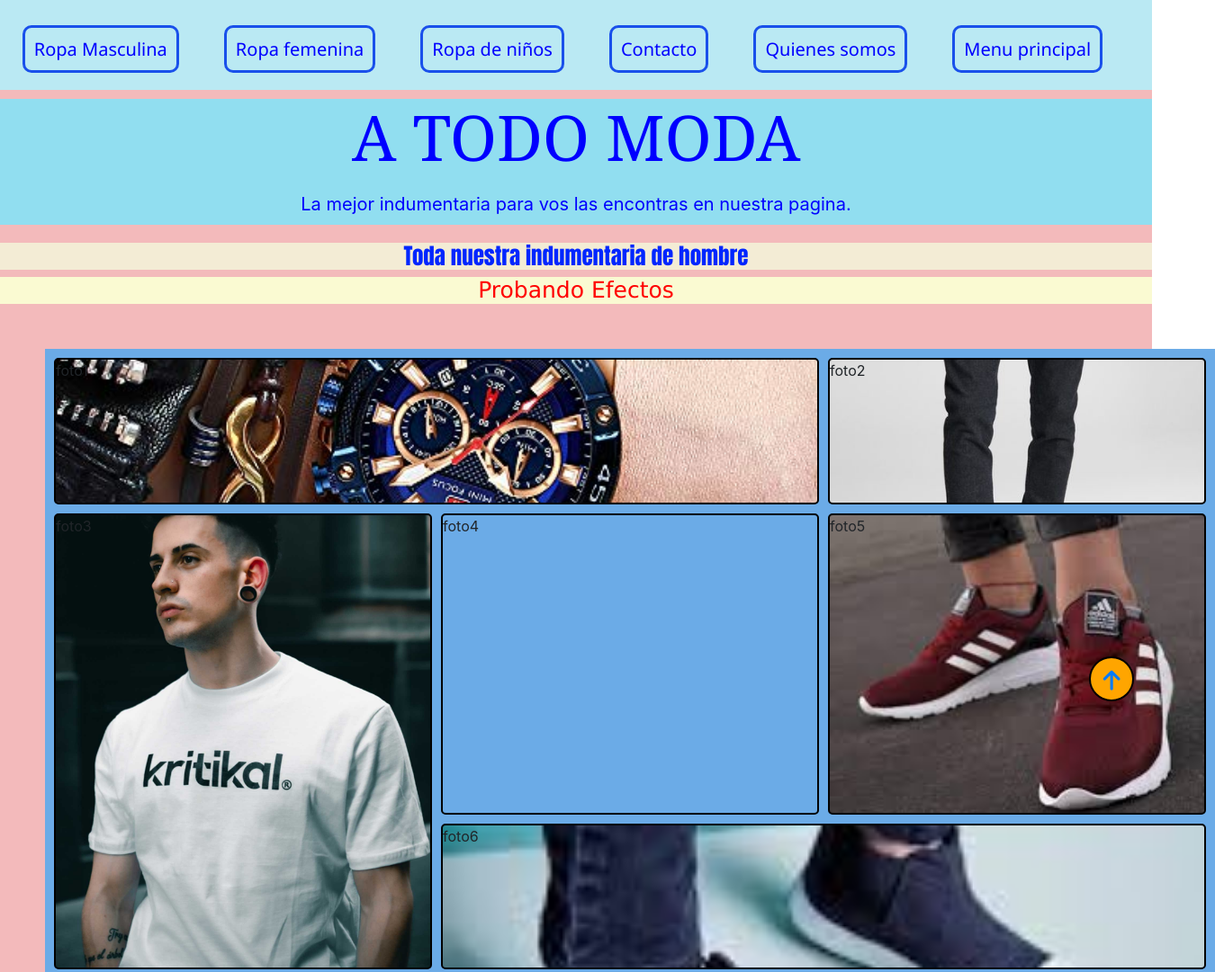
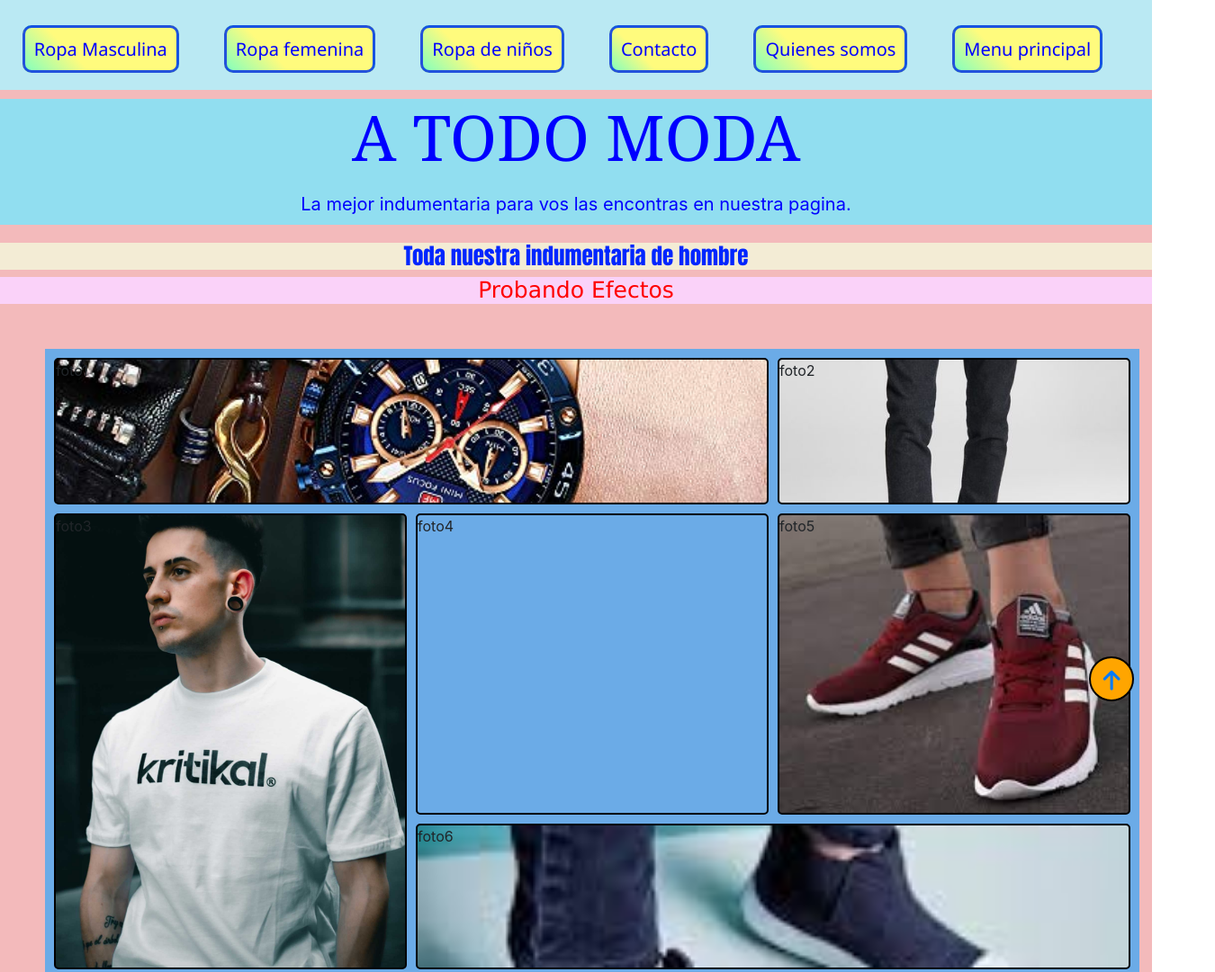
Before and after one commit to LucianoNovelli/Mi-proyecto-Coder, a plain HTML site: page index.html in a window 1280 px wide. Shown: the top 1081 px of the page at 90% size, 1350 px wide, since content can reach past the window. Drawn offline with nearby package versions, Linux system fonts and the light colour scheme.

Commit message:
modifico tamaños de grids

```diff
--- a/estilos.css
+++ b/estilos.css
@@ -32,6 +32,8 @@ header {
     color: blue;
     text-decoration: none;
     font-size: 20px;
+    background-color: #85FFBD;
+    background-image: linear-gradient(45deg, #85FFBD 0%, #FFFB7D 33%);
     border:rgba(1, 56, 235, 0.863) solid;
     border-radius: 10px;
     padding: 10px;
@@ -40,7 +42,7 @@ header {
 
 .barra-1 a:hover{
     font-size: 30px;
-    color: rgb(0, 17, 255);
+    color: rgb(0, 255, 123);
 }
 
 main {
@@ -94,7 +96,7 @@ p{
 
 h2 {
     text-align: center;
-    background-color: #fafad2;
+    background-color: #fad2f9;
     font-family: Verdana, Geneva, Tahoma, sans-serif;
     text-transform: capitalize;
     color: red;
@@ -204,7 +206,7 @@ button{
     display: flex;
     align-content: center;
     height:700px;
-    width: 1300px;
+    width: 95%;
     background-color: #6babe7;
     display: grid;
     grid-template-columns: repeat(3, 1fr) ;
@@ -266,7 +268,7 @@ button{
 
 .ropa-mujer{
     height:700px;
-    width: 1300px;
+    width: 95%;
     background-color: #6babe7;
     display: grid;
     grid-template-columns: repeat(3, 1fr) ;
```
